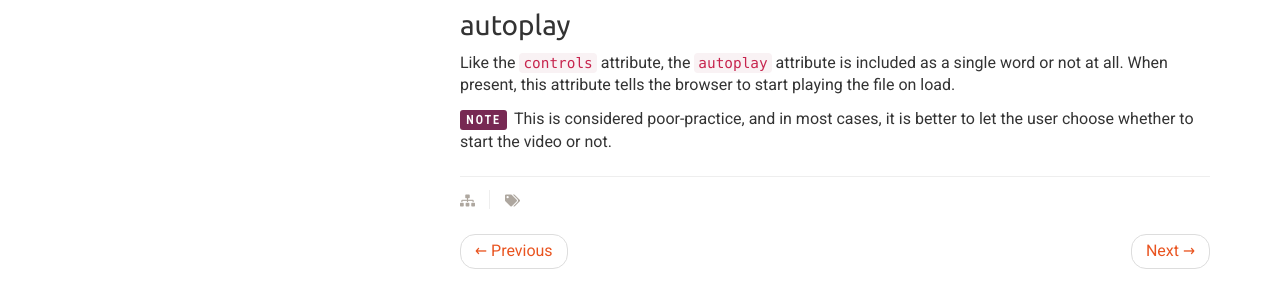
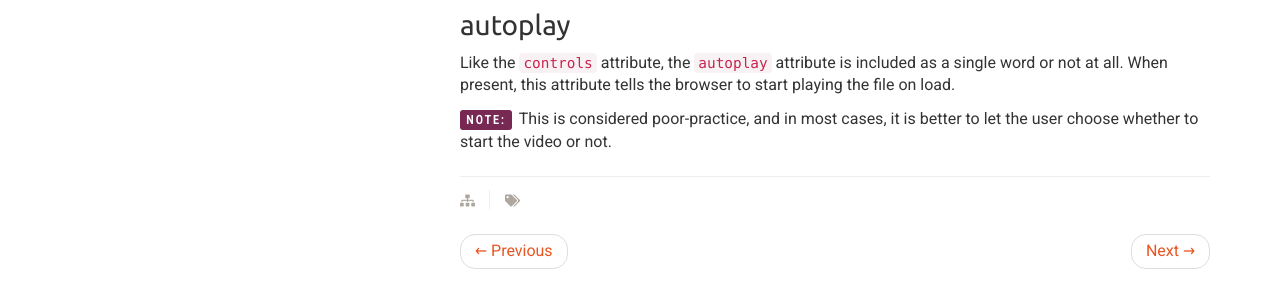
Before and after one commit to Montana-Media-Arts/webDesignFall2024, a Jekyll site: the page built from _docs/topic-07/07-video/page-07.md, in a window 1280 px wide and 900 px high, scrolled down 752 px. Shown: the part 543-843 px from the top of the window. Built offline with Jekyll 4.4.1, drawn with Linux system fonts in a browser that asks for light colours; nearby versions of some CDN libraries.

Commit message:
Made minor edits for clarity.

```diff
--- a/_docs/topic-07/07-video/page-07.md
+++ b/_docs/topic-07/07-video/page-07.md
@@ -67,4 +67,4 @@ The `loop` attribute, when present, tells the browser to loop the file.
 ### autoplay
 Like the `controls` attribute, the `autoplay` attribute is included as a single word or not at all. When present, this attribute tells the browser to start playing the file on load.
 
-<span class="label label-info">Note</span> This is considered poor-practice, and in most cases, it is better to let the user choose whether to start the video or not.
+<span class="label label-info">Note:</span> This is considered poor-practice, and in most cases, it is better to let the user choose whether to start the video or not.
```
